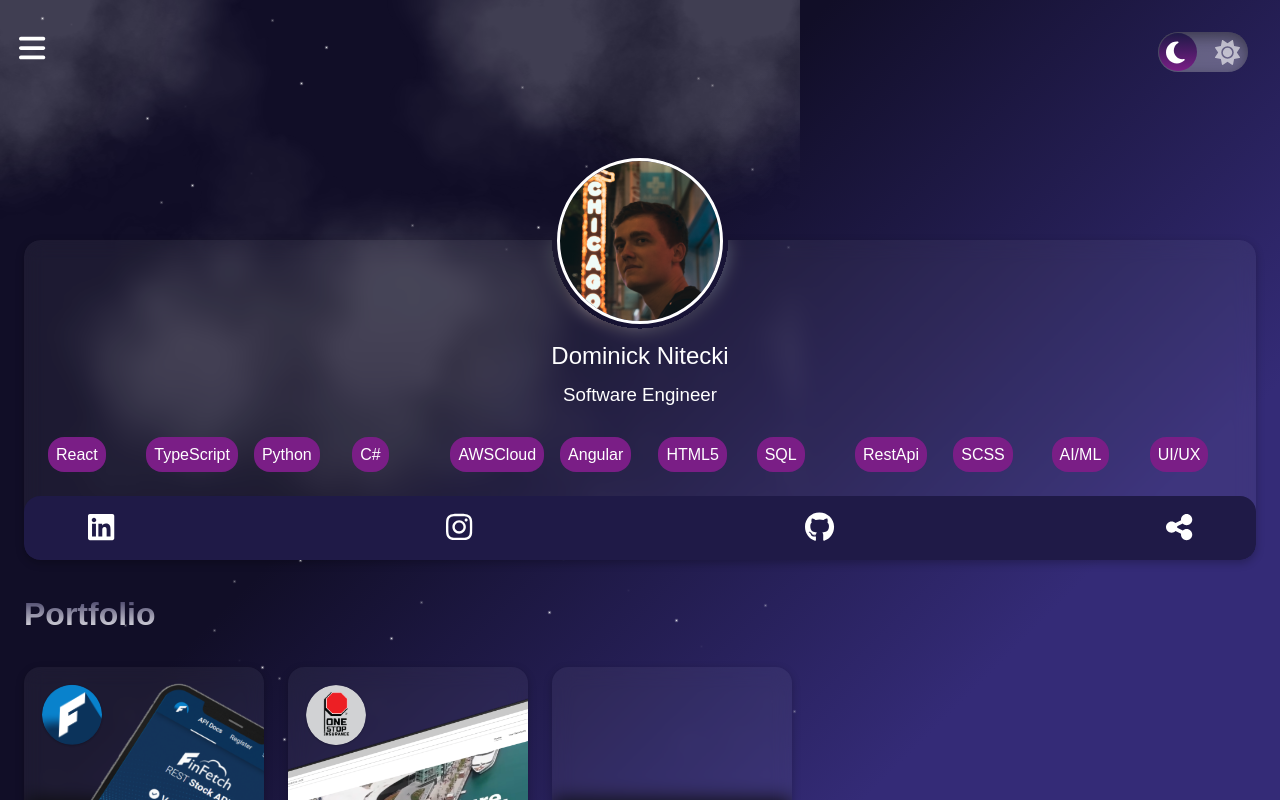
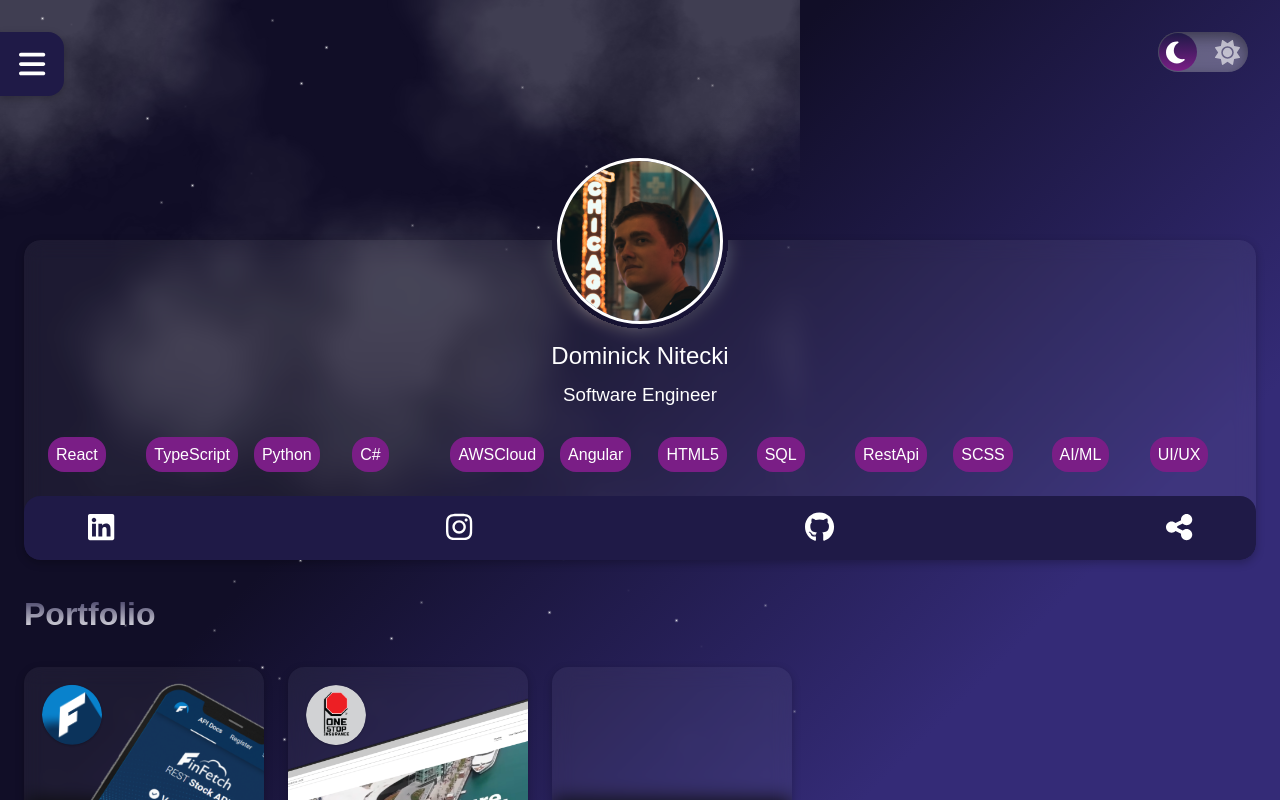
Before and after one commit to dnitecki/personal-website-ui, a React (Create React App) app: page / in a window 1280 px wide. Shown: the top 800 px of the page. Built offline with nearby package versions, Linux system fonts and the light colour scheme; grey boxes are pictures that could not be loaded; the HTML template or start-up script is replaced by a standard one.

Commit message:
update button

```diff
--- a/src/components/navigation/Navigation.scss
+++ b/src/components/navigation/Navigation.scss
@@ -19,14 +19,19 @@
   position: fixed;
   display: flex;
   top: 2rem;
-  left: 1rem;
+  left: 0;
   width: 2rem;
   height: 2rem;
   justify-content: center;
+  padding: 1rem;
   align-items: center;
   font-size: var(--iconSize);
-  color: var(--menu-icon-color);
+  color: var(--iconColor);
+  border-top-right-radius: var(--borderRadius);
+  border-bottom-right-radius: var(--borderRadius);
+  background-color: var(--primary);
   transition: opacity 0.3s ease-in-out;
+  box-shadow: var(--shadow);
 }
 .active-btn {
   opacity: 1;
```
